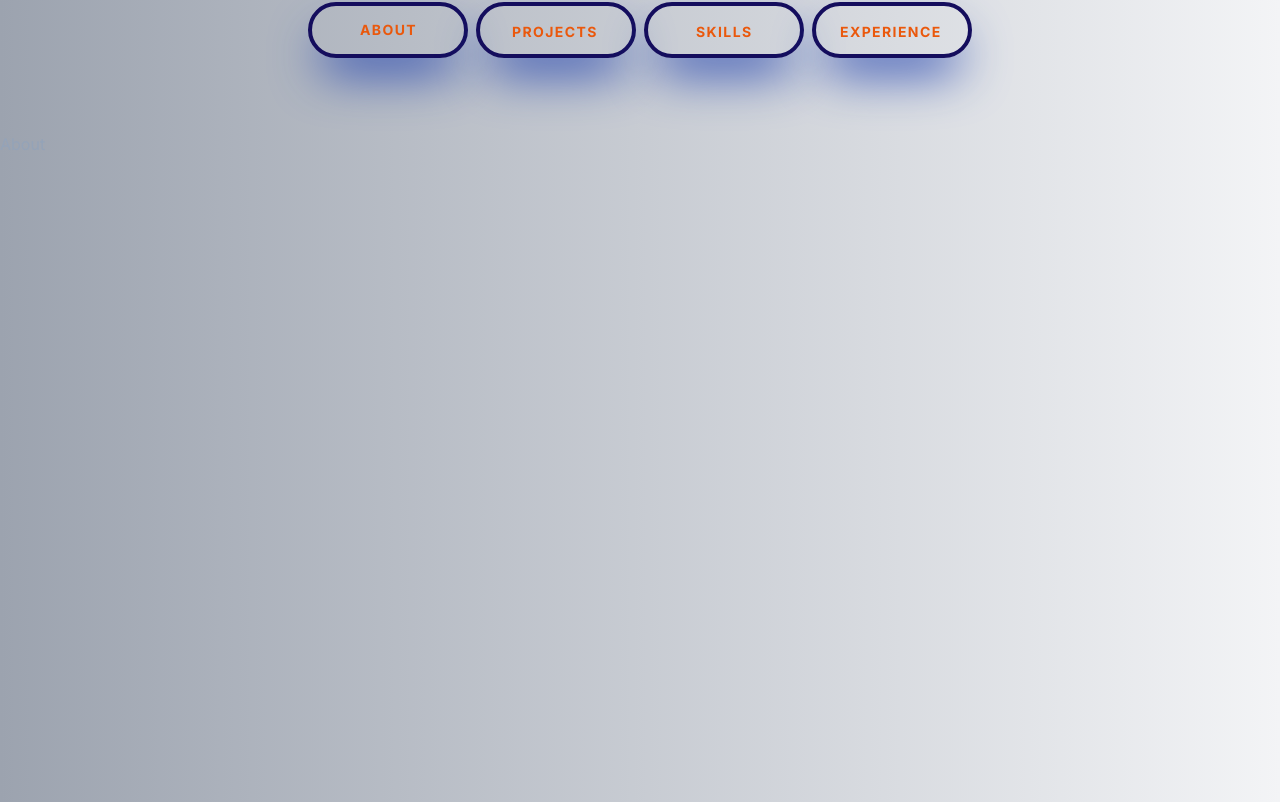
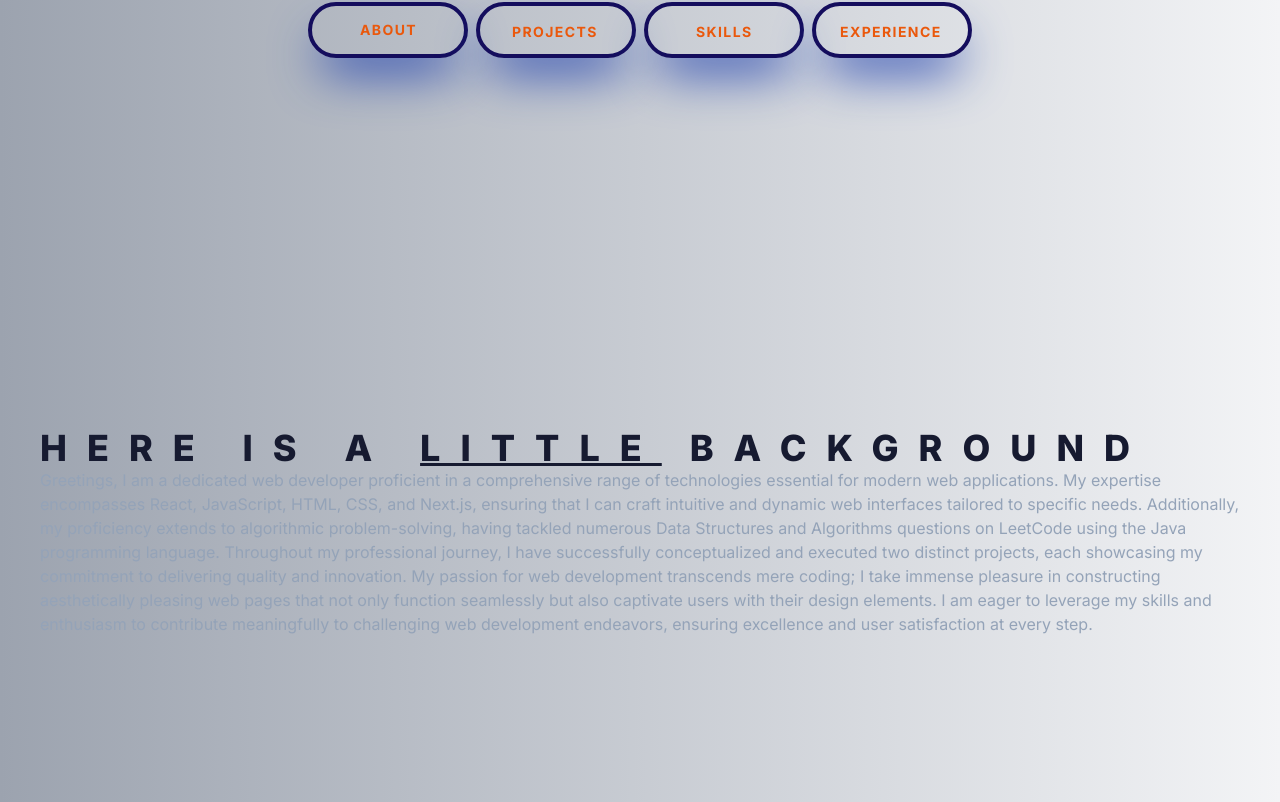
Before and after one commit to yashasvishukla127/portfolio-2ndtime, a Next.js app: page / in a window 1280 px wide. Shown: the part 718-1520 px from the top of the page. Built offline with nearby package versions, Linux system fonts and the light colour scheme.

Commit message:
added some hover effects on hero section

```diff
--- a/components/About.tsx
+++ b/components/About.tsx
@@ -1,11 +1,53 @@
+"use client"
 import React from 'react'
+import {motion} from "framer-motion"
+import Tilt from "react-parallax-tilt"
+import programmer from '../public/programmer.jpg'
+import { text } from 'stream/consumers'
 
 type Props = {}
 
 const About = (props: Props) => {
   return (
-    <div className='h-screen'>About</div>
+    <div className='h-screen flex flex-col relative text-center md:text-left md:flex-row
+    max-w-7xl px-10 mx-auto justify-evenly items-center '>
+
+
+      <div className=''>
+        <h4 className=' text-pretty uppercase tracking-[20px] text-4xl font-extrabold text-[#161A30] '> here is a   <span className='underline'>little</span> BACKGROUND</h4>
+        <p>
+        Greetings,
+
+        I am a dedicated web developer proficient in a comprehensive range of technologies
+        essential for modern web applications. My expertise encompasses React, JavaScript,
+        HTML, CSS, and Next.js, ensuring that I can craft intuitive and dynamic web interfaces
+        tailored to specific needs. Additionally, my proficiency extends to algorithmic problem-solving,
+        having tackled numerous Data Structures and Algorithms questions on LeetCode using the Java programming language.
+
+        Throughout my professional journey, I have successfully conceptualized and executed two distinct projects,
+        each showcasing my commitment to delivering quality and innovation. My passion for web development transcends
+        mere coding; I take immense pleasure in constructing aesthetically pleasing web pages that not only function
+        seamlessly but also captivate users with their design elements.
+
+        I am eager to leverage my skills and enthusiasm to contribute meaningfully to challenging web development endeavors,
+        ensuring excellence and user satisfaction at every step.
+        </p>
+
+
+      </div>
+
+
+
+
+
+
+    </div>
   )
 }
 
 export default About
+
+
+//notes
+// mx-auto centered the text
+//
--- a/components/Hero.tsx
+++ b/components/Hero.tsx
@@ -30,7 +30,8 @@ const Hero = (props: Props) => {
 
 
             <BackgroundCircles />
-            <Image className='h-32 w-32 relative rounded-full object-cover top-20 mx-auto translate-y-[70px]' src= {clgstudent} alt='yash'/>
+            <Image className='h-32 w-32 relative rounded-full object-cover top-20 mx-auto
+            translate-y-[70px] blur-[1px] grayscale hover:grayscale-0 hover:blur-0' src= {clgstudent} alt='yash'/>
         </div>
 
 
--- a/package.json
+++ b/package.json
@@ -13,6 +13,7 @@
     "next": "14.1.0",
     "react": "^18",
     "react-dom": "^18",
+    "react-parallax-tilt": "^1.7.209",
     "react-simple-typewriter": "^5.0.1",
     "react-social-icons": "^6.10.0"
   },
```
Also changed, not shown: 1 other file (tests, documents, lock files or other folders).
